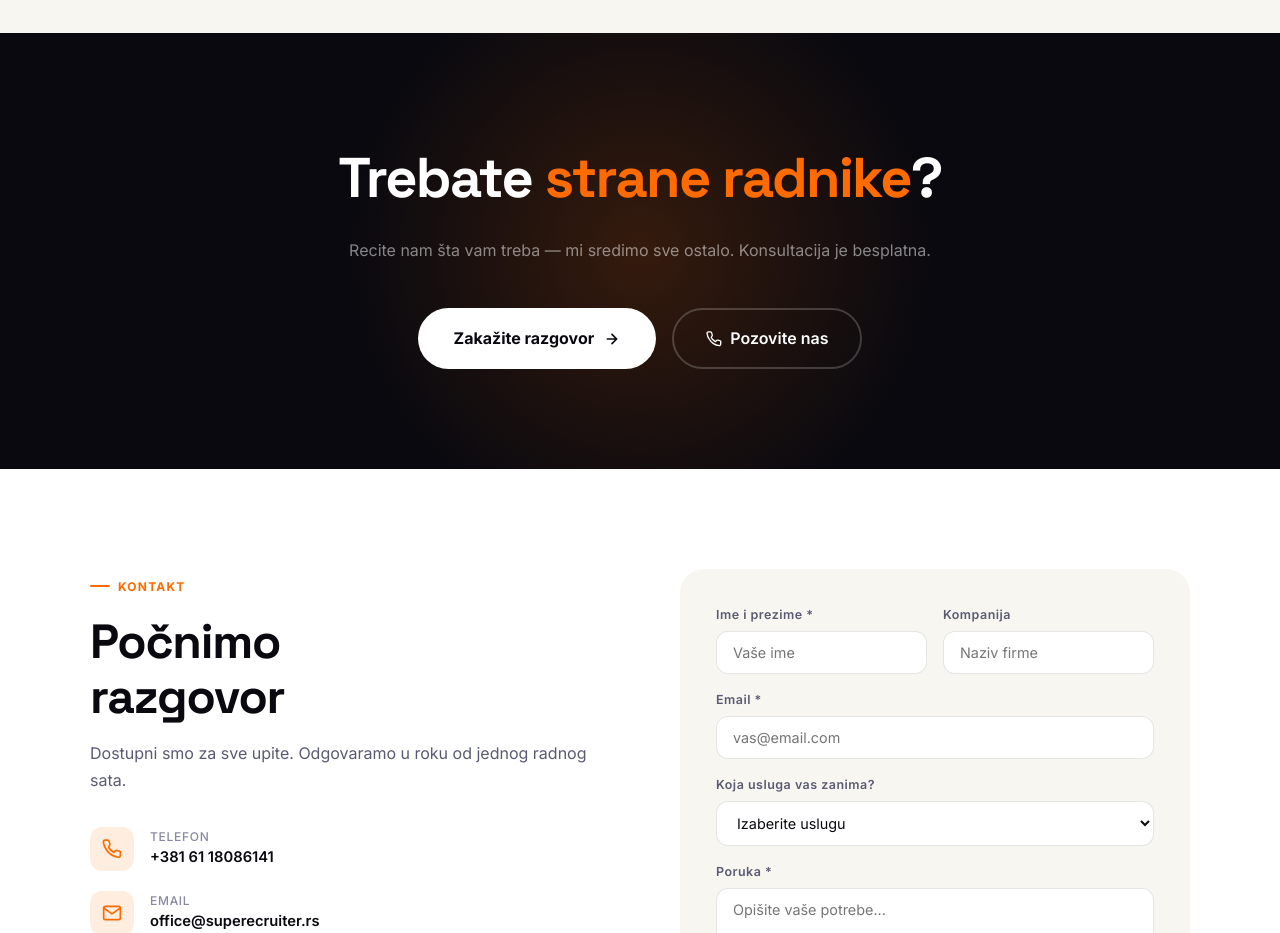
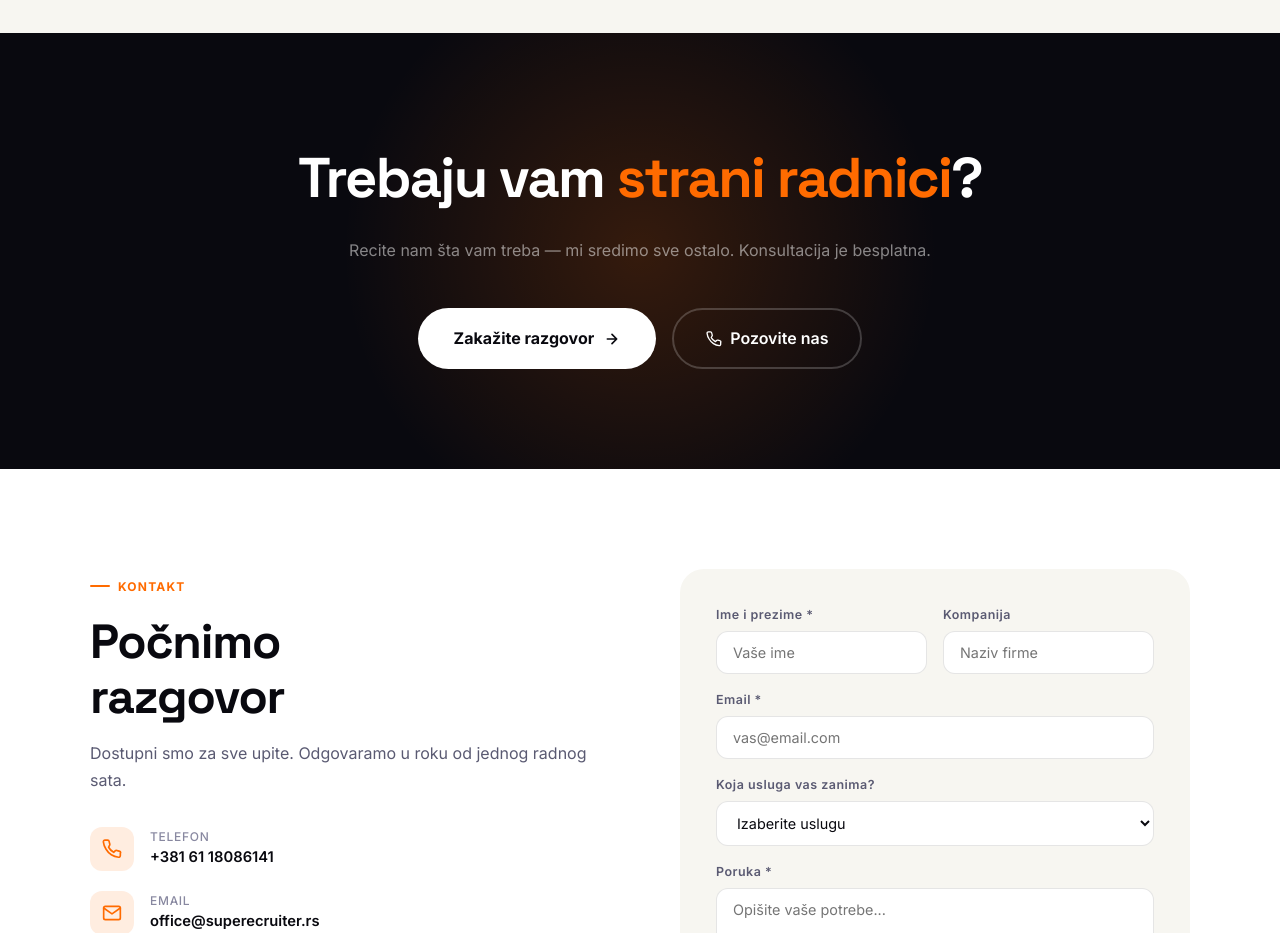
Before and after one commit to Soaja/superecruiter, a plain HTML site: page index.html in a window 1280 px wide. Shown: the part 6100-7033 px from the top of the page. Drawn offline with nearby package versions, Linux system fonts and the light colour scheme.

Commit message:
Fix CTA heading to 'Trebaju vam strani radnici?'

```diff
--- a/index.html
+++ b/index.html
@@ -1120,7 +1120,7 @@ footer{background:var(--dark);color:rgba(255,255,255,.5);padding:64px 5% 32px}
 <!-- ══ CTA ══ -->
 <section id="cta" aria-label="Poziv na akciju">
   <div class="cta-glow" aria-hidden="true"></div>
-  <h2 class="cta-h" data-aos="fade-up">Trebate <em>strane radnike</em>?</h2>
+  <h2 class="cta-h" data-aos="fade-up">Trebaju vam <em>strani radnici</em>?</h2>
   <p class="cta-p" data-aos="fade-up" data-aos-delay="80">Recite nam šta vam treba — mi sredimo sve ostalo. Konsultacija je besplatna.</p>
   <div class="cta-actions" data-aos="fade-up" data-aos-delay="160">
     <a href="#contact" class="btn-white">
```
